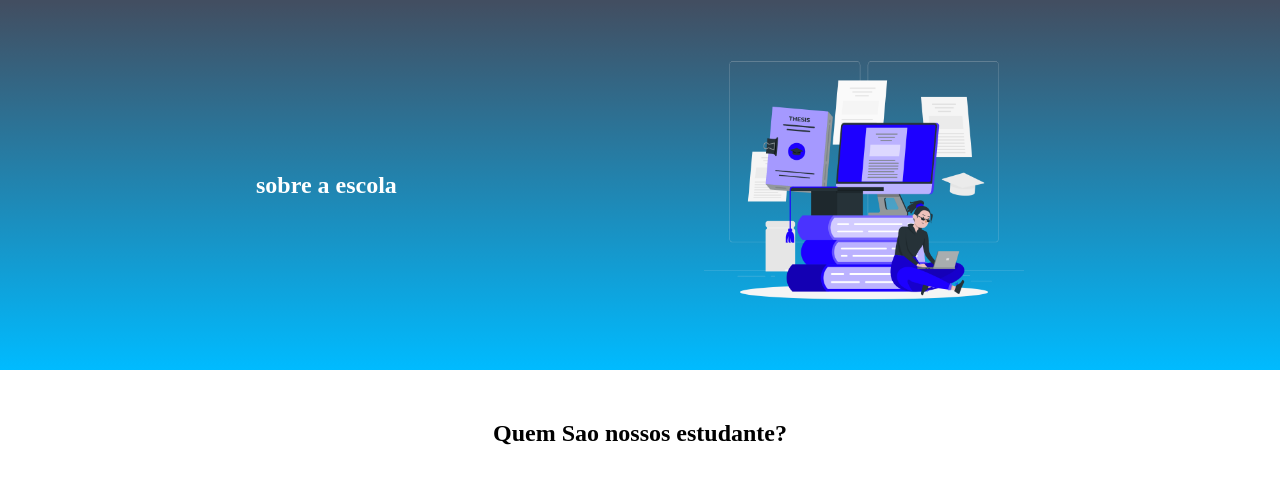
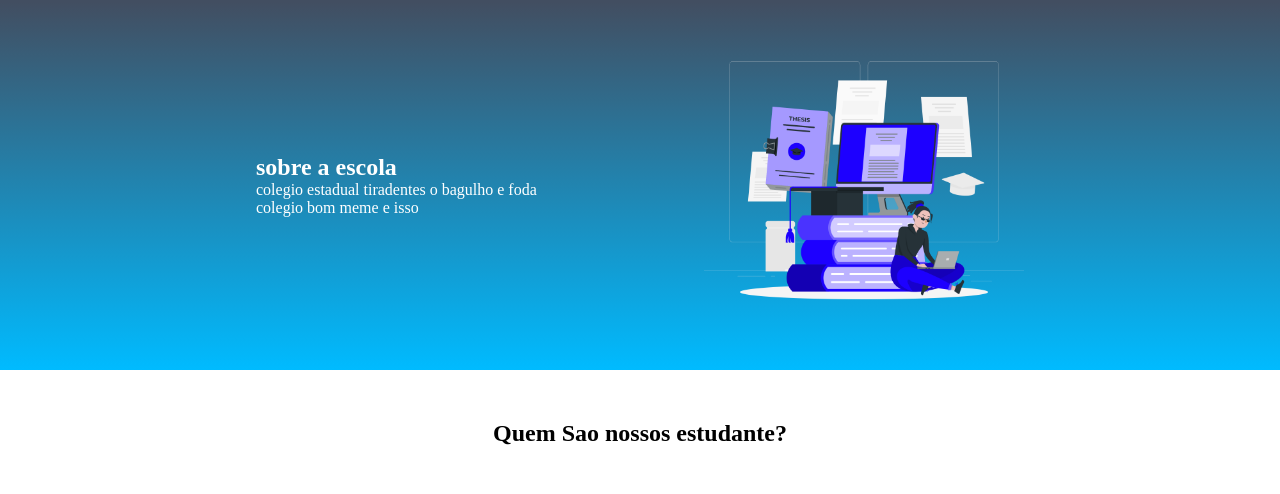
Before and after one commit to 23m1cha/michael, a plain HTML site: page index.html in a window 1280 px wide. Shown: the part 103-597 px from the top of the page. Drawn offline with Linux system fonts and the light colour scheme.

Commit message:
Add files via upload

```diff
--- a/index.html
+++ b/index.html
@@ -23,8 +23,8 @@
  <section class="escola" >
   <div class="escola-div-conteudo">
     <h2 class="class-titulo">sobre a escola</h2>
-    <p class="escola-texto-um"></p>
-    <p class="escola-texto-dois"></p>
+    <p class="escola-texto-um">colegio estadual tiradentes o bagulho e foda </p>
+    <p class="escola-texto-dois">colegio bom meme e isso</p>
   </div>
   <img class="escola-imagen" src="Thesis-rafiki.png" alt="professora no quadro.">
  </section>
```
